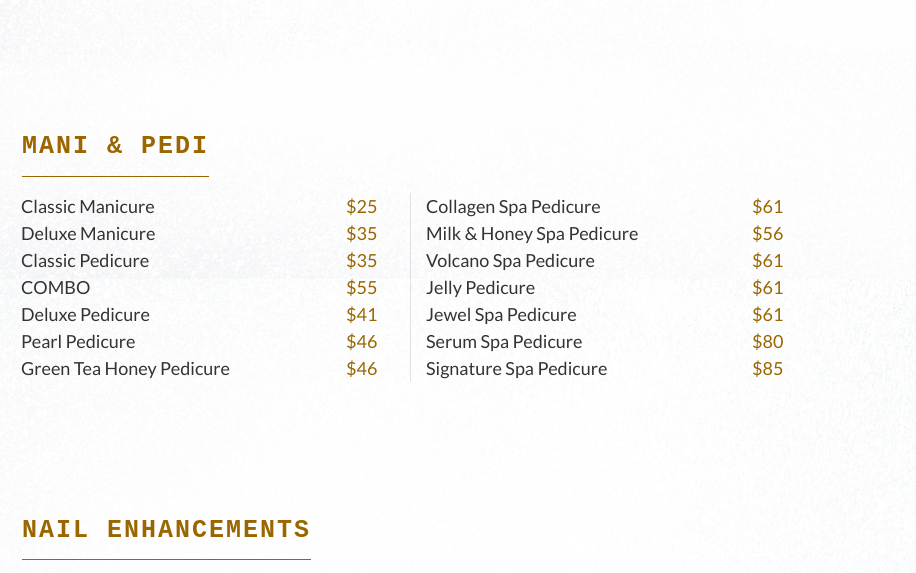
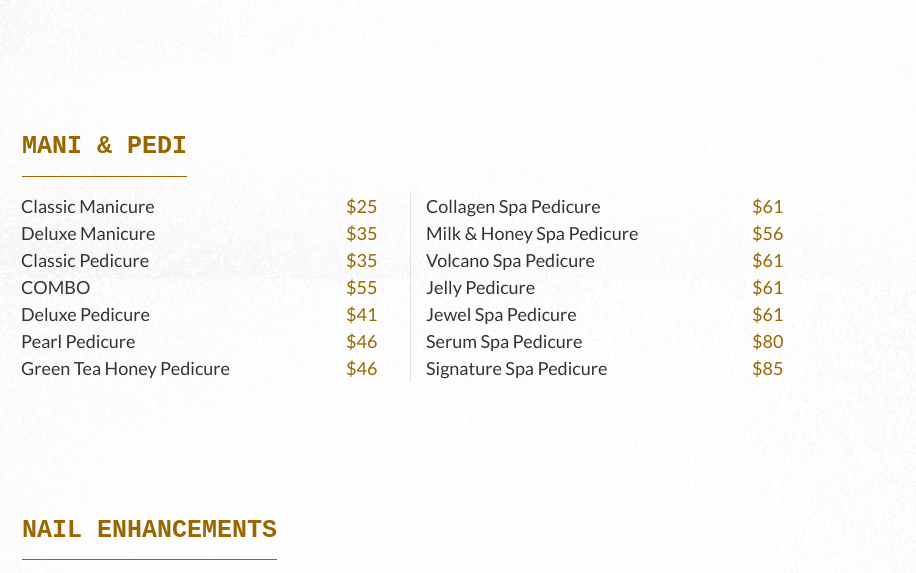
Before and after one commit to KhoaTran0456/clemmonsnailspa, a plain HTML site: page index.html in a window 1280 px wide. Shown: the part 1500-2073 px from the top of the page, 364-1280 px from the left. Drawn offline with Linux system fonts and the light colour scheme.

Commit message:
A20230516-03

```diff
--- a/assets/css/templatemo-hexashop.css
+++ b/assets/css/templatemo-hexashop.css
@@ -2521,7 +2521,7 @@ body{
    color: #996600;
    font-weight: 300;
    padding: 16px 0 16px 0;
-   letter-spacing: 2px;
+   letter-spacing: 0px;
    font-family: monospace;
    border-bottom: 1px solid #996600!important;
 
```
